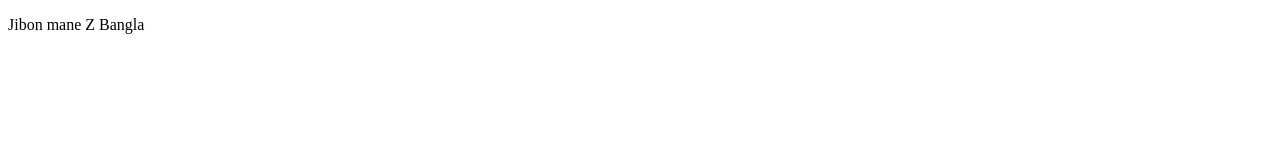
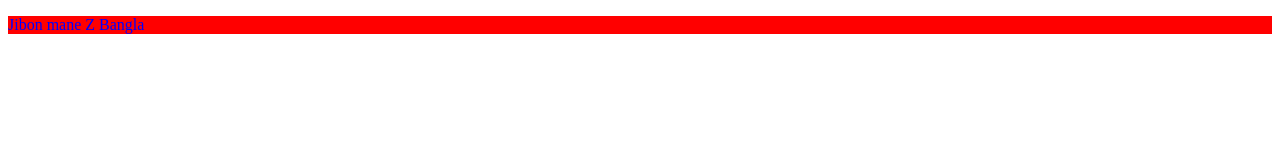
Before and after one commit to Arnob114348/git-and-github-practice, a plain HTML site: page index.html in a window 1280 px wide. Drawn offline with Linux system fonts and the light colour scheme.

Commit message:
added internal css

```diff
--- a/index.html
+++ b/index.html
@@ -4,6 +4,12 @@
     <meta charset="UTF-8">
     <meta name="viewport" content="width=device-width, initial-scale=1.0">
     <title>Git and Github Practice</title>
+    <style>
+        p{
+            background-color: red;
+            color: blue;
+        }
+    </style>
 </head>
 <body>
     <p>Jibon mane Z Bangla</p>
```
